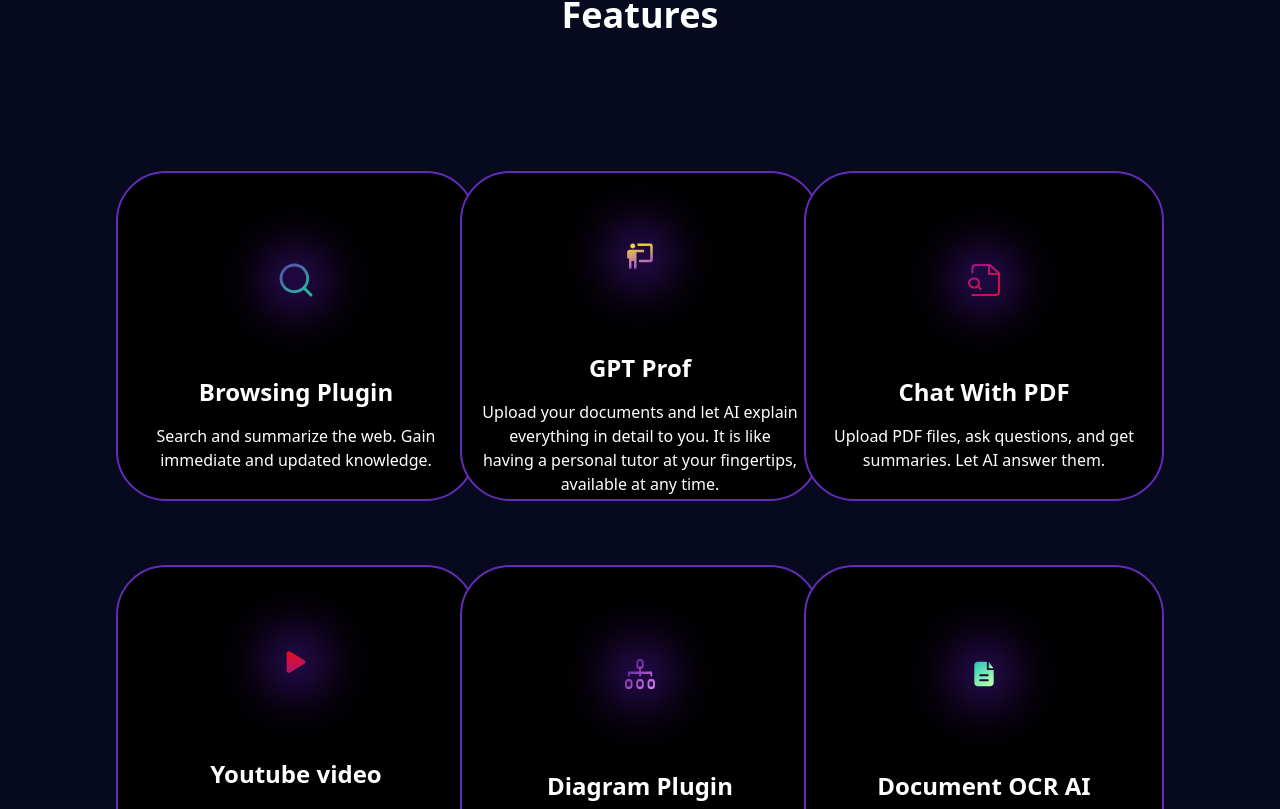
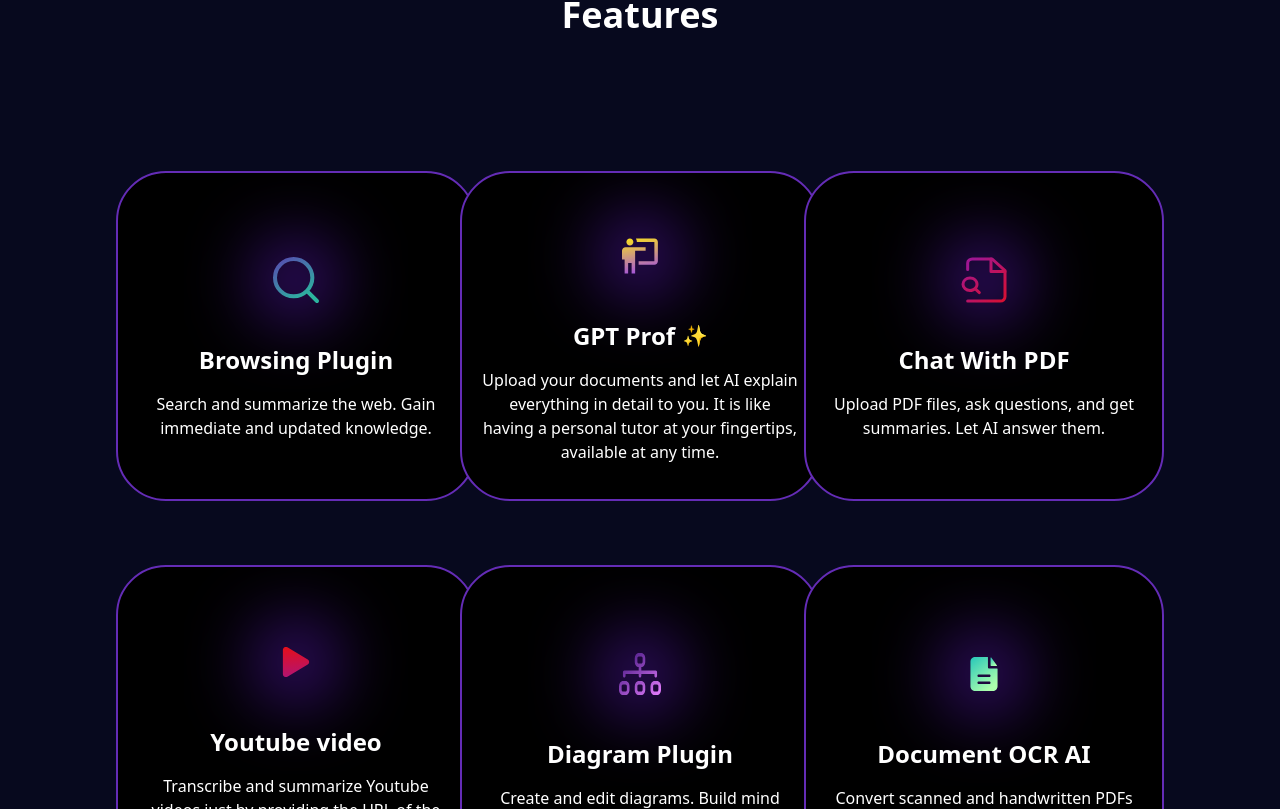
Before and after one commit to shahzaibimran7/GPT-GUIDER, a React (Create React App) app: page / in a window 1280 px wide. Shown: the part 831-1640 px from the top of the page. Built offline with nearby package versions, Linux system fonts and the light colour scheme.

Commit message:
card design

```diff
--- a/src/Pages/Feature.jsx
+++ b/src/Pages/Feature.jsx
@@ -17,76 +17,76 @@
         Features
       </h1>
       <div className="grid grid-cols-1 sm:grid-cols-2 md:grid-cols-2 lg:grid-cols-2 xl:grid-cols-3 gap-x-8 gap-y-8 justify-items-center">
-        {/* Repeat this card component for each feature */}
         <div className="m-4">
           <Card
             title="Browsing Plugin"
             icon={icon1}
             description="Search and summarize the web. Gain immediate and updated knowledge."
+            isProf={false}
           />
         </div>
-        {/* Repeat this card component for each feature */}
         <div className="m-4">
           <Card
             title="GPT Prof"
             icon={GptProfIcon}
             description="Upload your documents and let AI explain everything in detail to you. It is like having a personal tutor at your fingertips, available at any time."
+            isProf={true}
           />
         </div>
-        {/* Repeat this card component for each feature */}
         <div className="m-4">
           <Card
             title="Chat With PDF"
             icon={ChatPdfIcon}
             description="Upload PDF files, ask questions, and get summaries. Let AI answer them."
+            isProf={false}
           />
         </div>
-        {/* Repeat this card component for each feature */}
         <div className="m-4">
           <Card
             title="Youtube video"
             icon={YouTubeIcon}
             description="Transcribe and summarize Youtube videos just by providing the URL of the video."
+            isProf={false}
           />
         </div>
-        {/* Repeat this card component for each feature */}
         <div className="m-4">
           <Card
             title="Diagram Plugin"
             icon={DgPluginIcon}
             description="Create and edit diagrams. Build mind maps based on your data."
+            isProf={false}
           />
         </div>
-        {/* Repeat this card component for each feature */}
         <div className="m-4">
           <Card
             title="Document OCR AI"
             icon={DocumentIcon}
             description="Convert scanned and handwritten PDFs into digital formats."
+            isProf={false}
           />
         </div>
-        {/* Repeat this card component for each feature */}
         <div className="m-4">
           <Card
             title="Audio Transcription"
             icon={AudioIcon}
             description="Upload an audio/MP4 file and get the transcribed text with a summary."
+            isProf={false}
           />
         </div>
-        {/* Repeat this card component for each feature */}
         <div className="m-4">
           <Card
             title="Video Summarization"
             icon={VideoIcon}
             description="Upload a video and get the transcribed text with a summary."
+            isProf={false}
           />
         </div>
-        {/* Repeat this card component for each feature */}
         <div className="m-4">
           <Card
             title="Question & Answer Generator"
             icon={QnAIcon}
             description="Generate diverse test questions for self-assessment purposes."
+            isProf={false}
           />
         </div>
       </div>
--- a/src/components/Card.jsx
+++ b/src/components/Card.jsx
@@ -1,23 +1,28 @@
 import React from "react";
-
+import Sparkles from "../Assets/noto_sparkles.svg";
 const Card = (props) => {
   return (
     <div className="w-[360px] custom-border h-[330px] text-white bg-black rounded-[3.125rem] flex flex-col justify-center items-center overflow-hidden">
       <img
         src={props.icon}
         alt="Icon"
-        height={120}
-        width={160}
-        style={{
-          maxHeight: "100%",
-          maxWidth: "100%",
-          margin: "0",
-          padding: "0",
-        }}
+        // style={{
+        //   maxHeight: "100%",
+        //   maxWidth: "100%",
+        //   margin: "0",
+        //   padding: "0",
+        // }}
+        className="-mt-16"
       />
-      <div className="text-center">
+      <div className="text-center -mt-16">
         <div className="leading-8 text-white py-[1rem] text-2xl font-poppins font-bold">
-          {props.title}
+          {props.isProf ? (
+            <span className="flex gap-2 justify-center items-center">
+              {props.title} {props.isProf && <img src={Sparkles} alt="/" />}
+            </span>
+          ) : (
+            props.title
+          )}
         </div>
         <div className="font-medium px-5 text-base font-poppins text-center">
           {props.description}
--- a/src/components/Footer.jsx
+++ b/src/components/Footer.jsx
@@ -1,5 +1,8 @@
 import React from "react";
 import Twitter from "../Assets/twitter.svg";
+import Facebook from "../Assets/facebook.svg";
+import LinkedIn from "../Assets/Linkedin.svg";
+
 const Footer = () => {
   return (
     <div className="flex flex-col pb-24">
@@ -11,7 +14,7 @@
           <span className="text-[#00B6BD] text-shadow-custom text-shadow-lg">
             GPT
           </span>{" "}
-          <span className="text-shadow-custom text-shadow-lg">GUIDER</span>
+          <span className="text-shadow-custom text-shadow-lg">Guider</span>
         </a>{" "}
         <div className="flex flex-col">
           <h1 className="text-lg font-poppins font-bold leading-7 text-white ">
@@ -64,8 +67,8 @@
           </h1>
           <div className="flex gap-3 mt-6">
             <img src={Twitter} alt="" />
-            <img src={Twitter} alt="" />
-            <img src={Twitter} alt="" />
+            <img src={Facebook} alt="" />
+            <img src={LinkedIn} alt="" />
           </div>
         </div>
       </footer>
```
Also changed, not shown: src/Assets/noto_sparkles.svg (added).
